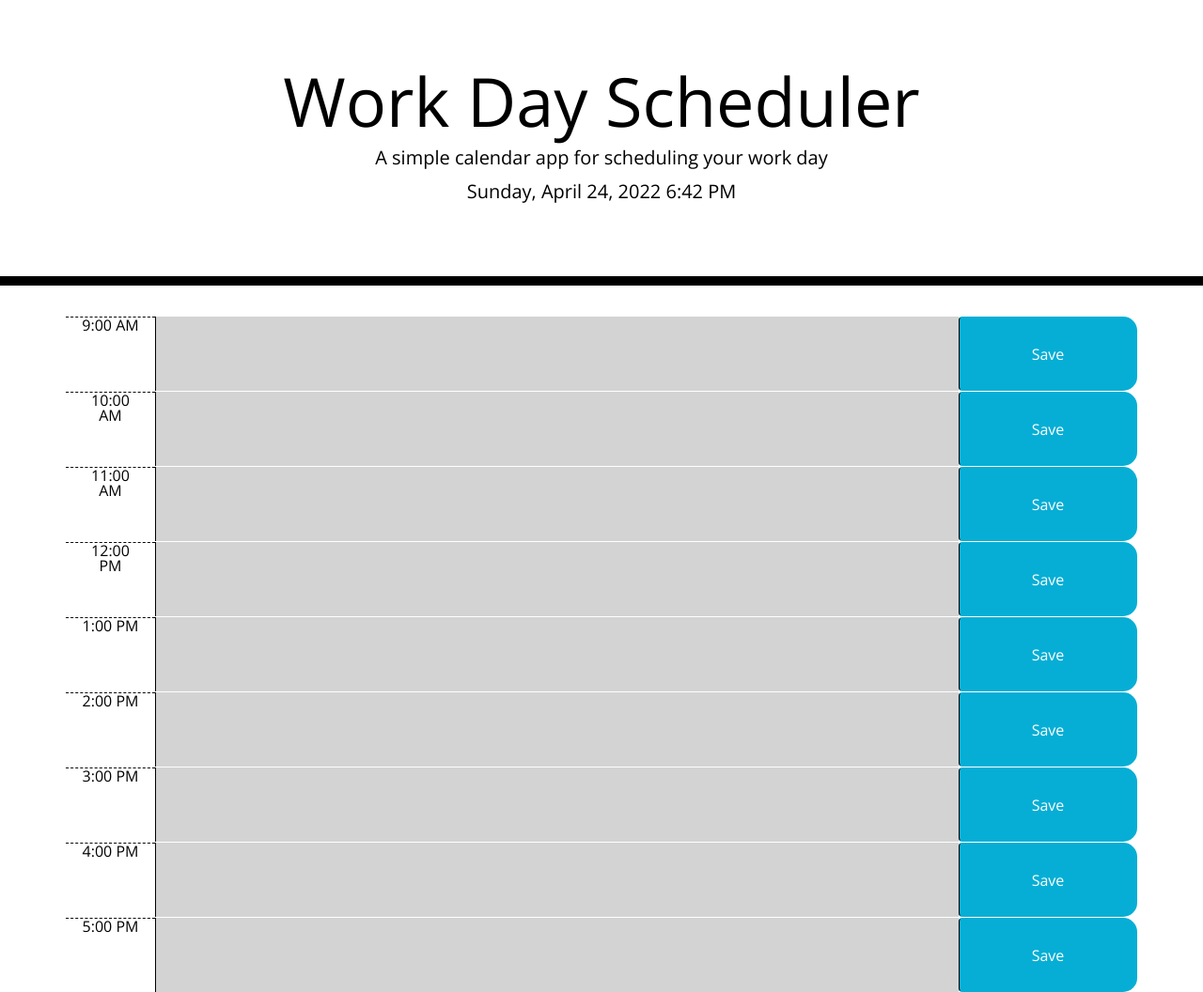
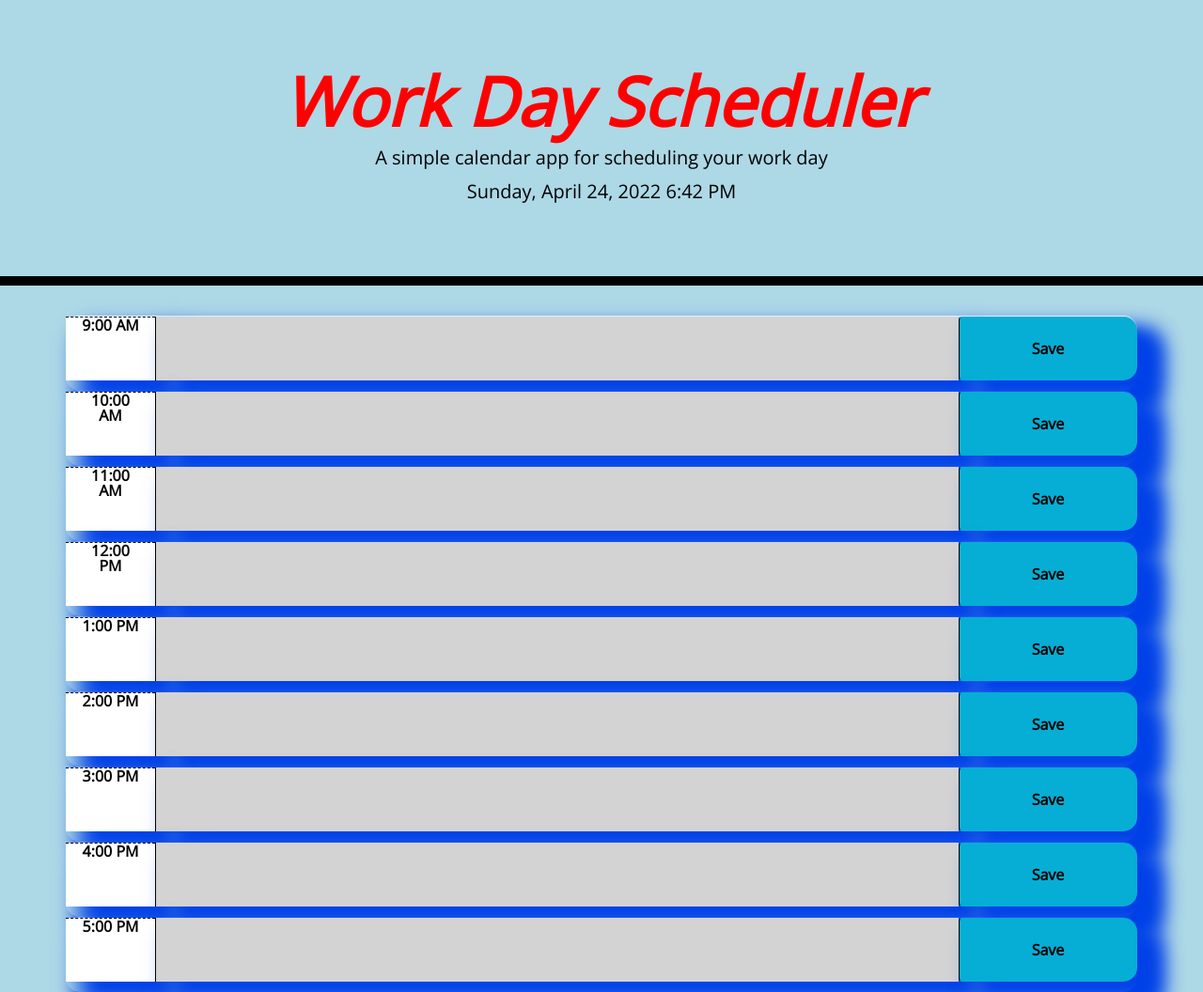
Before and after one commit to pcchase617/challenge2-workday-scheduler, a plain HTML site: page index.html in a window 1280 px wide. Shown: the whole page at 94% size. Drawn offline with nearby package versions, Linux system fonts and the light colour scheme.

Commit message:
styled and created a read.me

```diff
--- a/style.css
+++ b/style.css
@@ -2,6 +2,7 @@ body {
   font-family: 'Open Sans', sans-serif;
   font-size: 16px;
   line-height: 1;
+  background-color: lightblue;
 }
 
 textarea {
@@ -13,9 +14,15 @@ textarea {
   padding: 10px;
 }
 
+.display-3 {
+  color: red;
+  font-style: italic;
+  font-weight: bold;
+}
+
 .jumbotron {
   text-align: center;
-  background-color: transparent;
+  background-color: lightblue;
   color: black;
   border-radius: 0;
   border-bottom: 10px solid black;
@@ -23,11 +30,14 @@ textarea {
 
 .description {
   white-space: pre-wrap;
+  box-shadow: 20px 20px 22px 5px rgba(0, 65, 232, 1);
 }
 
 .time-block {
   text-align: center;
   border-radius: 15px;
+  box-shadow: 20px 20px 22px 5px rgba(0, 65, 232, 1);
+  padding-bottom: 20px;
 }
 
 .row {
@@ -40,6 +50,8 @@ textarea {
   background-color: #ffffff;
   color: #000000;
   border-top: 1px dashed #000000;
+  box-shadow: 20px 20px 22px 5px rgba(0, 65, 232, 1);
+  font-weight: bold;
 }
 
 .past {
@@ -63,6 +75,9 @@ textarea {
   border-bottom-right-radius: 15px;
   background-color: #06aed5;
   color: white;
+  box-shadow: 20px 20px 22px 5px rgba(0, 65, 232, 1);
+  font-weight: bold;
+  color: black;
 }
 
 .saveBtn i:hover {
```
Also changed, not shown: 1 other file.
